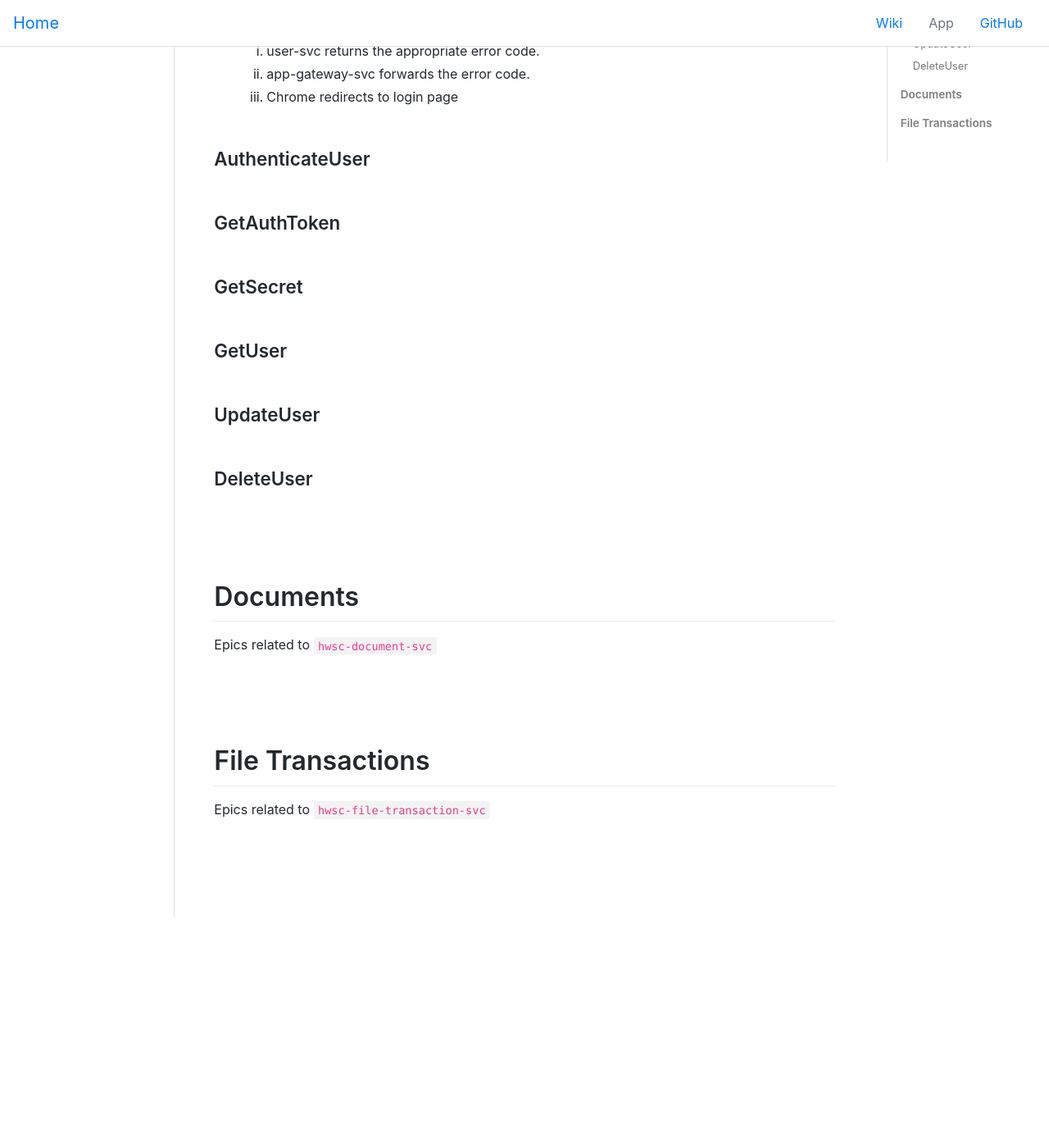
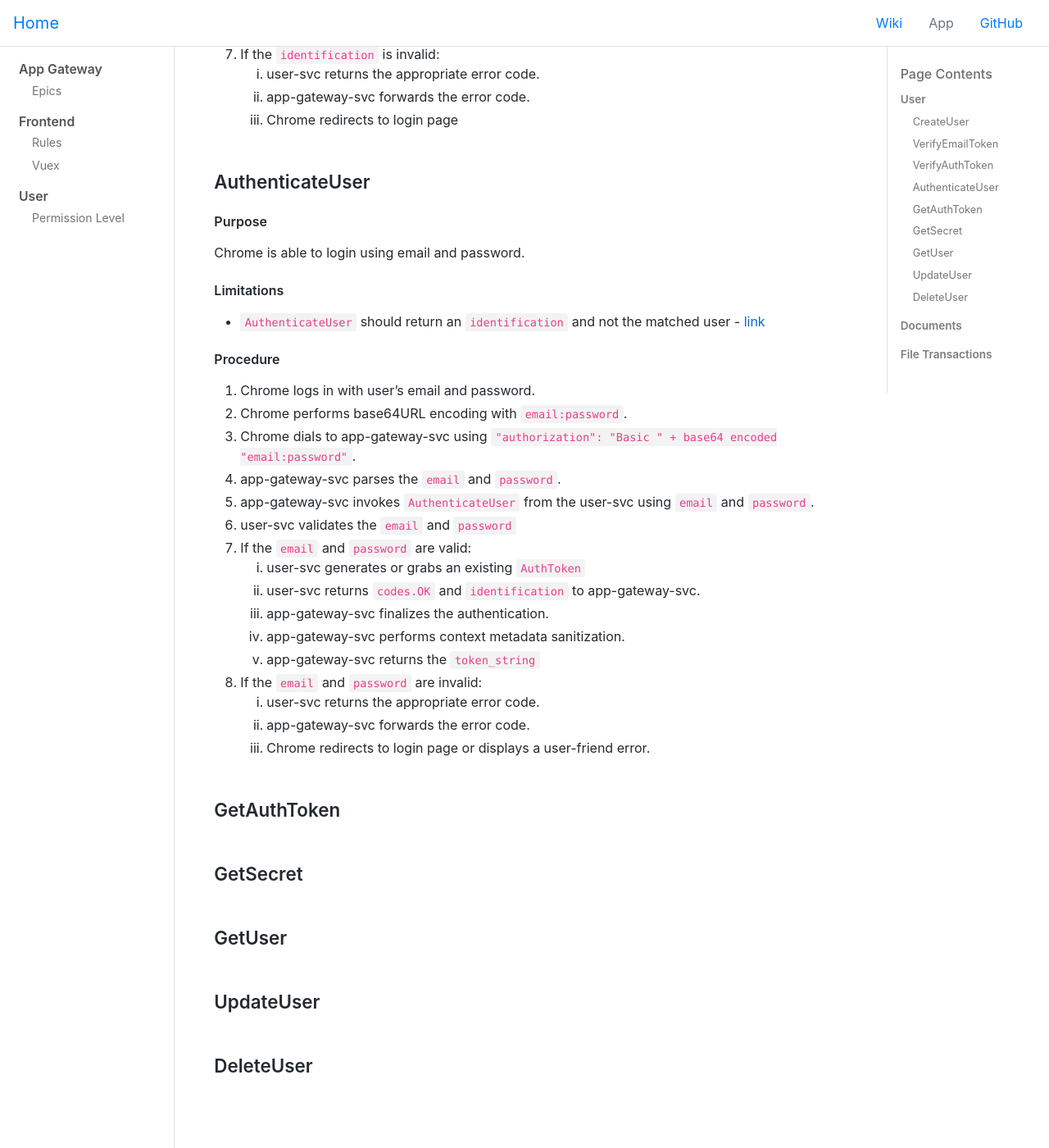
Before and after one commit to hwsc-org/hwsc-org.github.io, a Jekyll site: the page built from wikis/app-gateway/epics.md, in a window 1280 px wide and 1400 px high, scrolled down 1136 px. Shown: the whole window at 82% size. Built offline with Jekyll 4.4.1, drawn with Linux system fonts in a browser that asks for light colours; comment, search, counter and statistics services are not loaded; before the commit the page ends 2255 px from its top, so only the background shows below that; some of the changed text lies outside the part shown.

Commit message:
Add AuthenticateUser doc

```diff
--- a/wikis/app-gateway/epics.md
+++ b/wikis/app-gateway/epics.md
@@ -22,24 +22,47 @@ Epics related to `hwsc-user-svc`
 #### Purpose
 In the event of a connection failure, Chrome has to authenticate with app-gateway-svc using an existing `AuthToken`.
 #### Limitations
-- This only works with `User` permission - [link](https://github.com/hwsc-org/hwsc-user-svc/issues/111)
+- `VerifyAuthToken` only works with `User` permission - [link](https://github.com/hwsc-org/hwsc-user-svc/issues/111)
 
 #### Procedure
 1. Chrome dials to app-gateway-svc using `"authorization": "Auth Token " + <token_string>`.
-2. app-gateway-svc invokes `VerifyAuthToken` from the user-svc with the `token_string`.
-3. user-svc gets the `token_string` and pair the `token_string` with a `secret` to make an `identification`.
-4. user-svc utilizes an `Authority` to validate the `identification`.
-5. If the `identification` is valid:
+2. app-gateway-svc parses the `token_string`.
+3. app-gateway-svc invokes `VerifyAuthToken` from the user-svc with the `token_string`.
+4. user-svc gets the `token_string` and pair the `token_string` with a `secret` to make an `identification`.
+5. user-svc utilizes an `Authority` to validate the `identification`.
+6. If the `identification` is valid:
     1. user-svc returns `codes.OK` and `identification` to app-gateway-svc.
     2. app-gateway-svc finalizes the authentication.
     3. app-gateway-svc performs context metadata sanitization.
     4. app-gateway-svc returns the `token_string`
-6. If the `identification` is invalid:
+7. If the `identification` is invalid:
     1. user-svc returns the appropriate error code.
     2. app-gateway-svc forwards the error code.
     3. Chrome redirects to login page
 
 ### AuthenticateUser
+#### Purpose
+Chrome is able to login using email and password.
+#### Limitations
+- `AuthenticateUser` should return an `identification` and not the matched user - [link](https://github.com/hwsc-org/hwsc-user-svc/issues/112)
+
+#### Procedure
+1. Chrome logs in with user's email and password.
+2. Chrome performs base64URL encoding with `email:password`.
+3. Chrome dials to app-gateway-svc using `"authorization": "Basic " + base64 encoded "email:password"`.
+4. app-gateway-svc parses the `email` and `password`.
+5. app-gateway-svc invokes `AuthenticateUser` from the user-svc using `email` and `password`.
+6. user-svc validates the `email` and `password`
+7. If the `email` and `password` are valid:
+    1. user-svc generates or grabs an existing `AuthToken`
+    1. user-svc returns `codes.OK` and `identification` to app-gateway-svc.
+    2. app-gateway-svc finalizes the authentication.
+    3. app-gateway-svc performs context metadata sanitization.
+    4. app-gateway-svc returns the `token_string`
+8. If the `email` and `password` are invalid:
+    1. user-svc returns the appropriate error code.
+    2. app-gateway-svc forwards the error code.
+    3. Chrome redirects to login page or displays a user-friend error.
 
 ### GetAuthToken
 
```
